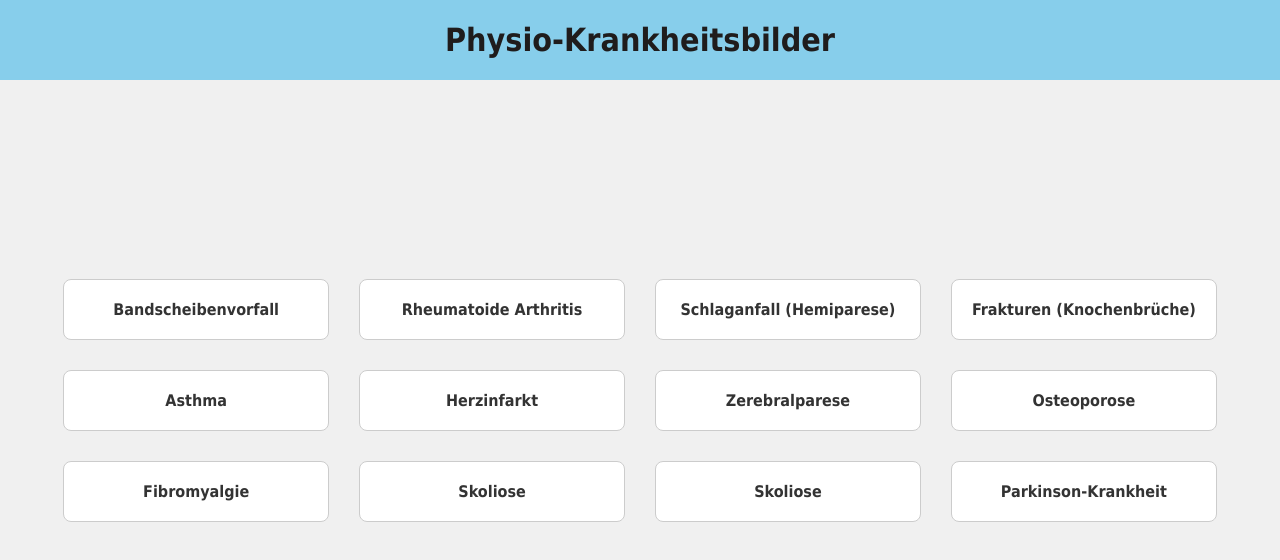
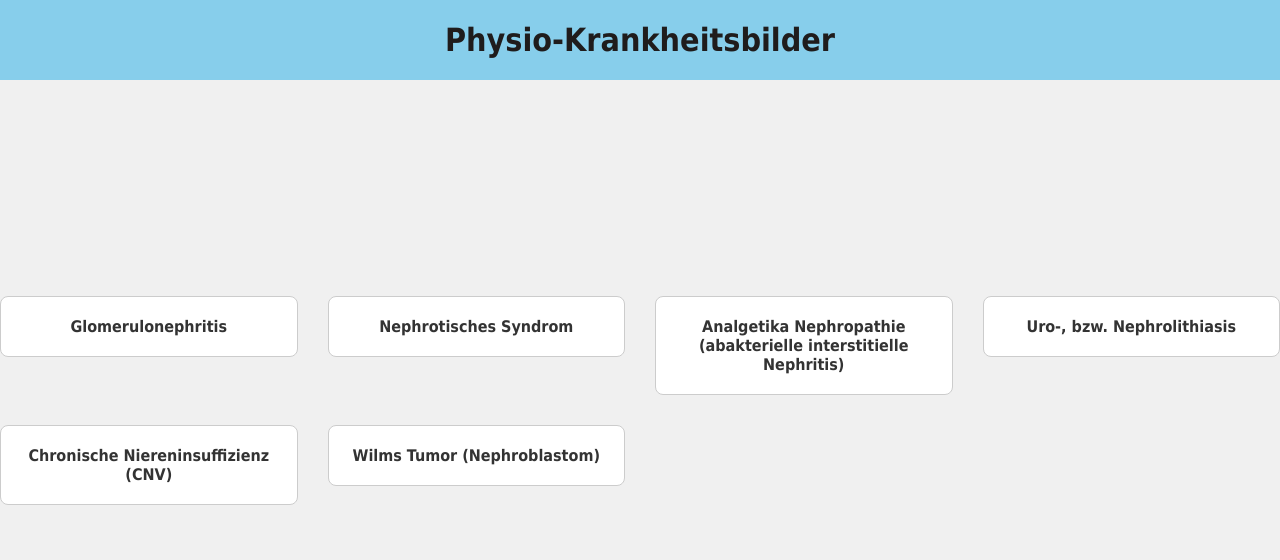
Before and after one commit to HannesOster/physio_learn, a Next.js app: page / in a window 1280 px wide. Shown: the top 560 px of the page. Built offline with nearby package versions, Linux system fonts and the light colour scheme.

Commit message:
add new data

```diff
--- a/package.json
+++ b/package.json
@@ -12,6 +12,7 @@
     "@types/node": "20.5.7",
     "@types/react": "18.2.21",
     "@types/react-dom": "18.2.7",
+    "babel-plugin-styled-components": "^2.1.4",
     "eslint": "8.48.0",
     "eslint-config-next": "13.4.19",
     "next": "13.4.19",
--- a/src/components/Header/Header.tsx
+++ b/src/components/Header/Header.tsx
@@ -11,7 +11,7 @@ const StyledHeader = styled.header`
   align-items: center;
 `;
 
-export default function Heading() {
+export default function Header() {
   return (
     <StyledHeader>
       <h1>Physio-Krankheitsbilder</h1>
--- a/src/lib/data.tsx
+++ b/src/lib/data.tsx
@@ -1,187 +1,227 @@
+interface Manifestation {
+  name: string;
+  details: string[];
+}
+
 interface Disease {
   id: string;
   name: string;
+  definition: string;
+  classification?: string;
+  manifestations?: Manifestation[];
   symptoms: string[];
-  diagnosis: string;
-  description: string;
-  treatment: string;
-  prevention: string;
+  diagnosis: string | string[];
+  treatment: string | string[];
+  complications?: string[];
+  prognosis?: string | string[];
 }
-
 export const diseases: Disease[] = [
   {
     id: "1",
-    name: "Bandscheibenvorfall",
-    description:
-      "Ein Bandscheibenvorfall tritt auf, wenn der weiche Kern einer Bandscheibe durch den äußeren Faserring tritt.",
+    name: "Glomerulonephritis",
+    definition:
+      "Nicht-bakterielle, akute, entzündliche Veränderungen in den Glomeruli",
+    classification: "Post-infektiöse GN, IgA-Nephropathie, RPGN",
+    manifestations: [
+      {
+        id: "1.1",
+        name: "Poststreptokokken-GN",
+        details: [
+          "Manifestation: In der Regel 2 Wochen nach Infektion mit ß-hämolysierenden Streptokokken der Gruppe A",
+          "Ablagerung von Antigen-Antikörper-Immunkomplexen: Entzündliche Reaktion in den Glomeruli, starke Verengung der Kapillaren",
+          "Krankheitshöhepunkt: 6 - 10 Jahre",
+        ],
+      },
+    ],
     symptoms: [
-      "Rückenschmerzen",
-      "Taubheitsgefühl",
-      "Kribbeln",
-      "Muskelschwäche im betroffenen Bereich",
+      "Kopf- und Gliederschmerzen",
+      "Mögliche Schwellungen",
+      "Spezifische Lidödeme",
+      "Bluthochdruck",
+      "Hämaturie",
+      "Mögliche lumbale Rückenschmerzen",
     ],
-    diagnosis: "Klinische Untersuchung, bildgebende Verfahren wie MRT oder CT",
-    treatment:
-      "Physiotherapie zur Schmerzlinderung, Übungen zur Verbesserung der Wirbelsäulenstabilität, Ergonomieberatung",
-    prevention:
-      "Rückenschonende Haltung, regelmäßige Bewegung, gezieltes Kräftigungstraining",
+    diagnosis: [
+      "Proteinurie < 3 g/dl",
+      "Leichte Erhöhung der Retentionswerte",
+      "Erhöhter ASL-Titer in 50% der Fälle",
+      "Leichte Anämie",
+      "Leicht erhöhter BSG-Wert",
+    ],
+    treatment: [
+      "Bettruhe",
+      "Gewichts- und Laborkontrollen",
+      "Penicillin",
+      "Bei Chronizität Cortison",
+      "Natriumarme Diät",
+      "Diuretika",
+    ],
+    complications: ["Lungenödem", "Hirnödem mit Krampfanfällen"],
+    prognosis: [
+      "In den meisten Fällen bis zu 90% Genesung",
+      "Bei Erwachsenen bis zu 50% Übergang, möglicherweise zu RPGN",
+    ],
   },
   {
     id: "2",
-    name: "Rheumatoide Arthritis",
-    description:
-      "Rheumatoide Arthritis ist eine entzündliche Gelenkerkrankung, die zu Schmerzen, Schwellungen und Bewegungseinschränkungen führt.",
-    symptoms: [
-      "Gelenkschmerzen",
-      "Schwellungen",
-      "Morgensteifigkeit",
-      "Ermüdung",
+    name: "Nephrotisches Syndrom",
+    definition:
+      "Kann bei jeder Nierenerkrankung auftreten, bei denen die Glomeruli betroffen sind",
+    causes: [
+      "GN",
+      "Diabetische Nephropathie",
+      "Nierenvenenthrombose",
+      "Systemerkrankungen",
+      "SLE",
+      "Vaskulitiden",
     ],
-    diagnosis:
-      "Blutuntersuchungen (Rheumafaktor, Antikörper), klinische Untersuchung, bildgebende Verfahren",
-    treatment:
-      "Medikamente, Physiotherapie zur Schmerzlinderung, Gelenkmobilisation, Übungen zur Erhaltung der Beweglichkeit",
-    prevention:
-      "Keine spezifische Prävention, aber gesunder Lebensstil kann helfen",
+    symptoms: ["Ödeme"],
+    diagnosis: {
+      blood: ["Hyperlipoproteinämie", "Hypoproteinämie"],
+      urine: ["Proteinurie"],
+    },
+    treatment: [
+      "Behandlung der Grunderkrankung",
+      "Körperliche Schonung",
+      "Kochsalzarme Ernährung, sowie Wasserreduktion",
+      "Vorsichtige Diurese",
+      "Ggf. niedrig dosiertes Heparin",
+      "Thromboseprophylaxe",
+      "RR Kontrollen",
+      "Hypercholesterinämie Behandlung",
+    ],
   },
   {
     id: "3",
-    name: "Schlaganfall (Hemiparese)",
-    description:
-      "Ein Schlaganfall tritt auf, wenn die Blutzufuhr zum Gehirn gestört wird und Teile des Gehirns geschädigt werden.",
-    symptoms: ["Einseitige Lähmungen", "Sprach- und Koordinationsprobleme"],
-    diagnosis: "Bildgebende Verfahren wie CT oder MRT",
-    treatment:
-      "Physiotherapie zur Wiedererlangung der Bewegungsfähigkeit, Gangschulung, Muskelkräftigung",
-    prevention:
-      "Gesunde Lebensweise, Kontrolle von Risikofaktoren wie Bluthochdruck, Diabetes",
+    name: "Analgetika Nephropathie (abakterielle interstitielle Nephritis)",
+    causes: [
+      "Auslöser sind hauptsächlich Analgetika",
+      "Kombinationen aus ASS, Paracetamol und Coffein",
+    ],
+    symptoms: ["Anfangs keine Beschwerden", "Später Flankenschmerz"],
+    diagnosis: {
+      urine: ["Hämaturie"],
+      blood: ["Abakterielle Leukozyturie"],
+    },
+    complications: ["Chronische Niereninsuffizienz"],
+    treatment: [
+      "Absetzen der Noxen",
+      "Früherkennung zur Vermeidung einer chronischen Niereninsuffizienz",
+    ],
   },
   {
     id: "4",
-    name: "Frakturen (Knochenbrüche)",
-    description:
-      "Knochenbrüche treten auf, wenn die Knochen aufgrund von Verletzungen oder Schwäche brechen oder reißen.",
-    symptoms: [
-      "Schmerzen",
-      "Schwellungen",
-      "Deformität im betroffenen Bereich",
+    name: "Uro-, bzw. Nephrolithiasis",
+    definition:
+      "Ausbildung von Nierensteinen 'Steinleiden'. Männer häufiger betroffen als Frauen.",
+    stoneTypes: [
+      "Kalziumoxalat- oder Kalziumphosphat-Steine (80%)",
+      "Uratsteine (20%)",
     ],
-    diagnosis: "Röntgenaufnahmen, manchmal CT oder MRT",
-    treatment:
-      "Physiotherapie zur Wiederherstellung der Beweglichkeit und Muskelstärke, ggf. Rehabilitation",
-    prevention:
-      "Sicherheitsvorkehrungen treffen, Sturzprävention, ausreichende Kalzium- und Vitamin-D-Zufuhr",
+    causes: [
+      "Entstehen durch Auskristallisieren von Salzen",
+      "Diese liegen in zu hoher Konzentration im Harn vor",
+    ],
+    riskFactors: ["Harnstauungen", "Harnwegsinfekte", "Durst, Gewichtsabnahme"],
+    symptoms: {
+      mainSymptom:
+        "Nieren- bzw. Harnleiterkolik - Heftigster an- und abschwellender Schmerz",
+      radiation:
+        "Ausstrahlung in den Rücken, den Unterbauch, bis in den Genitalbereich",
+      accompanyingSymptoms: [
+        "Übelkeit",
+        "Brechreiz",
+        "Reflektorisch fehlender Wind- und Stuhlabgang",
+        "Hämaturie, ggf. sogar Makrohämaturie",
+      ],
+    },
+    complications: ["Infektionen", "Harnstau"],
+    diagnosis: ["Ultraschall"],
+    treatment: [
+      "Ursachenforschung",
+      "Flüssigkeitszufuhr",
+      "Bewegung",
+      "Medikamente",
+      "Spasmolytika",
+      "Analgetika",
+      "Litholyse",
+      "Stoßwellenlithotripsie",
+    ],
   },
   {
     id: "5",
-    name: "Asthma",
-    description:
-      "Asthma ist eine chronische Atemwegserkrankung, die zu Atembeschwerden und Entzündungen der Atemwege führt.",
-    symptoms: ["Atemnot", "Husten", "Keuchen"],
-    diagnosis: "Lungenfunktionstests (Spirometrie), klinische Bewertung",
-    treatment:
-      "Medikamente, Atemtechniken, körperliches Training zur Verbesserung der Atemmuskelkraft",
-    prevention: "Vermeidung von Auslösern, regelmäßige körperliche Aktivität",
+    name: "Chronische Niereninsuffizienz (CNV)",
+    definition:
+      "Durch zunehmenden Ausfall von funktionsfähigem Nierengewebe reduziert sich die GFR. Dadurch kommt es zum Anstieg der Retentionswerte im Blut.",
+    causes: [
+      "Diabetische Nephropathie",
+      "Chronische GN und PN (Glomerulonephritis und Pyelonephritis)",
+      "Hypertensive Nephropathie",
+      "Analgetika Nephropathie",
+    ],
+    stages: {
+      "Stadien I - II": "Verlaufen ohne Symptome",
+      "Stadium III": "Beginnen urämische Symptome",
+      "Stadium I (Kompensation)": {
+        creatinine: "< 1,1 mg/dl",
+        filtrationImpairment: "Gering",
+        symptoms: "Keine Beschwerden des Patienten",
+        determination: "Nur über Clearance",
+      },
+      "Stadium II (kompensierte Retention)": {
+        creatinine: "< 6 mg/dl",
+        filtrationImpairment: "Deutlicher",
+        clinicalSymptoms: "Keine klinischen Symptome",
+      },
+      "Stadium III (präterminale Niereninsuffizienz)": {
+        creatinine: "< 10 mg/dl",
+        transitionToOliguria: "Ja",
+        increaseInRetentionValues: "Starke Erhöhung",
+        uremiaSymptoms: "Leichte bis mäßige",
+      },
+      "Stadium IV (terminale Niereninsuff.)": {
+        creatinine: "> 10 mg/dl",
+        fullUremiaSymptoms: "Ja",
+      },
+    },
+    symptoms: [
+      "Müdigkeit, Leistungsknick",
+      "Bewusstseinsstörungen",
+      "Übelkeit, Erbrechen, Durchfälle",
+      "Foetor uraemicus",
+      "Gelbgraue, schmutzige Haut",
+      "Renale Osteopathie",
+      "Arterielle HTN",
+      "Lungenödem",
+    ],
+    treatment: {
+      "Stadien I - III": [
+        "Eiweißrestriktion",
+        "Diurese",
+        "Senkung des RR (Blutdruck)",
+        "EPO Gabe (Erythropoietin)",
+        "Vitamin-D Gabe",
+      ],
+      "Stadium IV": ["Dialyse", "Transplantation"],
+    },
   },
   {
     id: "6",
-    name: "Herzinfarkt",
-    description:
-      "Ein Herzinfarkt tritt auf, wenn die Blutversorgung zum Herzmuskel gestört wird, was zu Gewebeschäden führt.",
-    symptoms: ["Brustschmerzen", "Atemnot", "Schweißausbrüche"],
-    diagnosis: "EKG, Blutuntersuchungen",
-    treatment:
-      "Medikamente, kardiologische Rehabilitation, körperliches Training zur Verbesserung der Herzgesundheit",
-    prevention:
-      "Gesunde Ernährung, Bewegung, Kontrolle von Bluthochdruck und Cholesterin",
-  },
-  {
-    id: "7",
-    name: "Zerebralparese",
-    description:
-      "Zerebralparese ist eine dauerhafte Bewegungs- und Haltungsstörung, die auf Gehirnschäden in der frühkindlichen Entwicklung zurückzuführen ist.",
-    symptoms: ["Bewegungs- und Koordinationsprobleme", "Muskelsteifheit"],
-    diagnosis: "Klinische Untersuchung, Bildgebung",
-    treatment:
-      "Physiotherapie zur Verbesserung der Mobilität und Muskelfunktion, ggf. Orthesen oder Hilfsmittel",
-    prevention:
-      "Pränatale Sorgfalt, Vermeidung von Risikofaktoren während der Schwangerschaft",
-  },
-  {
-    id: "8",
-    name: "Osteoporose",
-    description:
-      "Osteoporose ist eine Knochenerkrankung, die zu einer Verringerung der Knochendichte und einem erhöhten Frakturrisiko führt.",
-    symptoms: ["Knochenbrüche", "Rückenschmerzen", "verminderte Körpergröße"],
-    diagnosis: "Knochendichtemessung (DXA), klinische Bewertung",
-    treatment:
-      "Medikamente zur Knochenstärkung, Physiotherapie zur Verbesserung der Körperhaltung und Muskelkraft",
-    prevention:
-      "Kalzium- und Vitamin-D-reiche Ernährung, körperliche Aktivität, Verzicht auf Rauchen und übermäßigen Alkoholkonsum",
-  },
-
-  {
-    id: "9",
-    name: "Fibromyalgie",
-    description:
-      "Fibromyalgie ist eine chronische Schmerzstörung, die Muskelschmerzen und Ermüdung verursacht.",
+    name: "Wilms Tumor (Nephroblastom)",
+    definition: "Maligner Tumor von Kleinkindern. Meist im 3. - 4. Lebensjahr.",
+    causes: ["Unbekannt", "Genetische Disposition"],
     symptoms: [
-      "Weichteilschmerzen",
-      "Schlafstörungen",
-      "Erschöpfung",
-      "Konzentrationsschwierigkeiten",
+      "Schnelles Wachstum",
+      "Abdomineller Tumor",
+      "Bauchschmerzen",
+      "Hämaturie",
+      "Gewichtsverlust",
     ],
-    diagnosis: "Ausschlussdiagnose, klinische Untersuchung, Schmerzpunkte",
-    treatment:
-      "Schmerzmanagement, Physiotherapie, Bewegung, Entspannungstechniken",
-    prevention: "Keine bekannte Prävention",
-  },
-  {
-    id: "10",
-    name: "Skoliose",
-    description:
-      "Skoliose ist eine seitliche Krümmung der Wirbelsäule, die zu Fehlstellungen und Einschränkungen führen kann.",
-    symptoms: [
-      "Veränderung der Körperhaltung",
-      "Asymmetrie der Schultern oder Hüften",
-      "Rückenschmerzen",
+    diagnosis: ["Urin", "Blut"],
+    treatment: [
+      "Radikale OP (Operation)",
+      "Chemo und Radiatio (Chemotherapie und Strahlentherapie)",
     ],
-    diagnosis: "Klinische Untersuchung, Röntgenaufnahmen",
-    treatment:
-      "Physiotherapie zur Verbesserung der Wirbelsäulenhaltung, Übungen zur Kräftigung der Rückenmuskulatur, ggf. Korsetttherapie",
-    prevention:
-      "Frühe Erkennung, regelmäßige Untersuchungen während des Wachstums",
-  },
-  {
-    id: "11",
-    name: "Skoliose",
-    description:
-      "Skoliose ist eine seitliche Krümmung der Wirbelsäule, die zu Fehlstellungen und Einschränkungen führen kann.",
-    symptoms: [
-      "Veränderung der Körperhaltung",
-      "Asymmetrie der Schultern oder Hüften",
-      "Rückenschmerzen",
-    ],
-    diagnosis: "Klinische Untersuchung, Röntgenaufnahmen",
-    treatment:
-      "Physiotherapie zur Verbesserung der Wirbelsäulenhaltung, Übungen zur Kräftigung der Rückenmuskulatur, ggf. Korsetttherapie",
-    prevention:
-      "Frühe Erkennung, regelmäßige Untersuchungen während des Wachstums",
-  },
-  {
-    id: "12",
-    name: "Parkinson-Krankheit",
-    description:
-      "Parkinson-Krankheit ist eine neurologische Erkrankung, die Bewegungsprobleme und andere Symptome verursacht.",
-    symptoms: [
-      "Tremor",
-      "Steifheit der Muskulatur",
-      "Langsamkeit der Bewegungen",
-    ],
-    diagnosis:
-      "Klinische Untersuchung, Ausschluss anderer Erkrankungen, Bewertung von Symptomen",
-    treatment:
-      "Physiotherapie zur Verbesserung der Bewegungskontrolle, Gangtraining, Übungen zur Stärkung der Muskulatur",
-    prevention: "Keine bekannte Prävention",
+    prognosis: "5-Jahres-Überlebensrate ca. 90%",
   },
 ];
--- a/src/pages/_app.tsx
+++ b/src/pages/_app.tsx
@@ -1,7 +1,7 @@
 import type { AppProps } from "next/app";
 import Head from "next/head";
-import Heading from "../components/Header/Header";
 import GlobalStyle from "../styles";
+import Header from "../components/Header/Header";
 
 export default function App({ Component, pageProps }: AppProps) {
   return (
@@ -10,7 +10,7 @@ export default function App({ Component, pageProps }: AppProps) {
       <Head>
         <title>Physio</title>
       </Head>
-      <Heading />
+      <Header />
       <Component {...pageProps} />
     </>
   );
```
Also changed, not shown: src/pages/disease/[id].tsx (+55 -6 lines), 1 other file (tests, documents, lock files or other folders).
